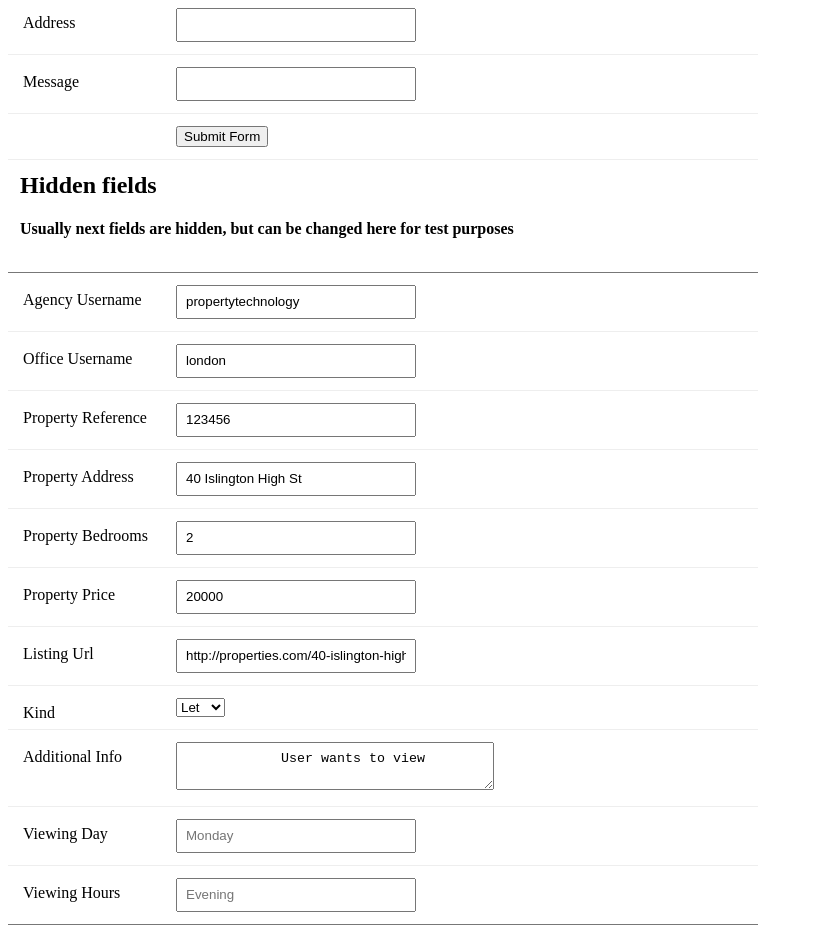
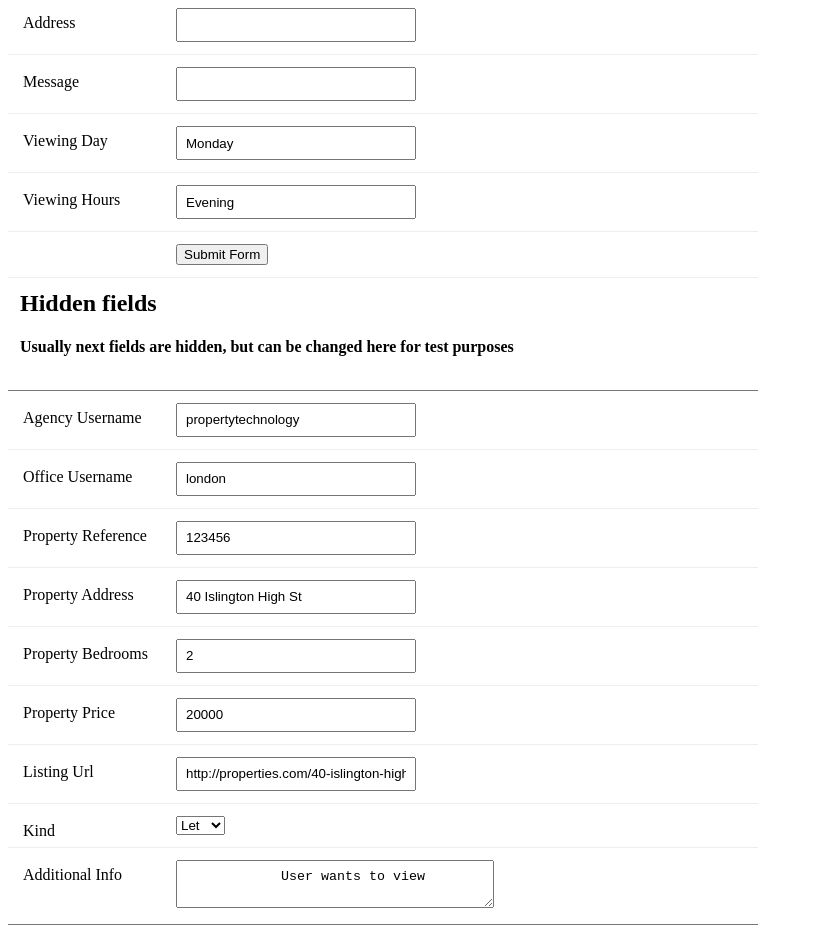
Before and after one commit to PropertyTechnology/PT-WebForm, a plain HTML site: page demo/index.html in a window 1280 px wide. Shown: the part 300-1233 px from the top of the page, without its empty margins (0-813 px from the left). Drawn offline with nearby package versions, Linux system fonts and the light colour scheme.

Commit message:
Add new fields to the main description

```diff
--- a/demo/index.html
+++ b/demo/index.html
@@ -50,6 +50,16 @@
         <li>
           <label for='message'>Message</label>
           <input id='message' name="message" type='text'>
+        </li>
+
+        <li>
+          <label for='day'>Viewing Day</label>
+          <input id='day' name='day' value='Monday'>
+        </li>
+
+        <li>
+          <label for='hours'>Viewing Hours</label>
+          <input id='hours' name='hours' value='Evening'>
         </li>
 
         <li>
@@ -119,16 +129,6 @@
             User wants to view
           </textarea>
         </li>
-
-        <li>
-          <label for='day'>Viewing Day</label>
-          <input id='day' name='day' placeholder='Monday'>
-        </li>
-
-        <li>
-          <label for='hours'>Viewing Hours</label>
-          <input id='hours' name='hours' placeholder='Evening'>
-        </li>
       </ul>
     </form>
 
```
Also changed, not shown: index.html (+13 -0 lines), 1 other file.
